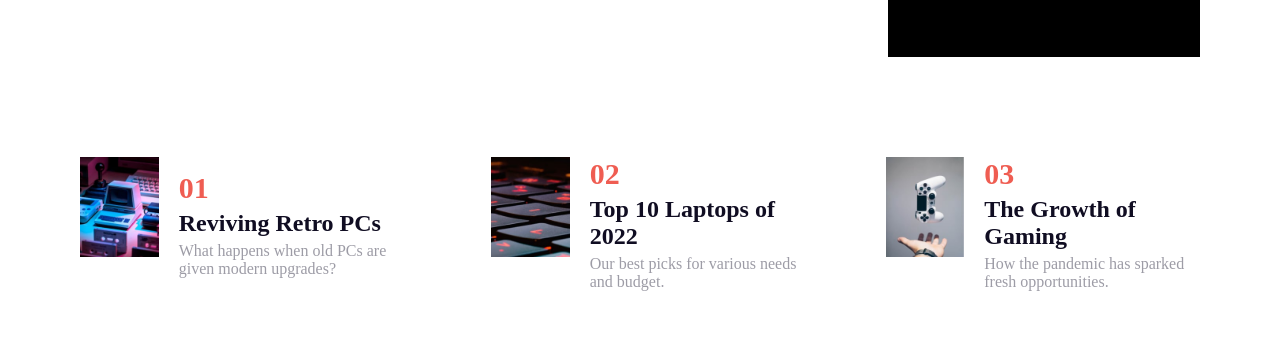
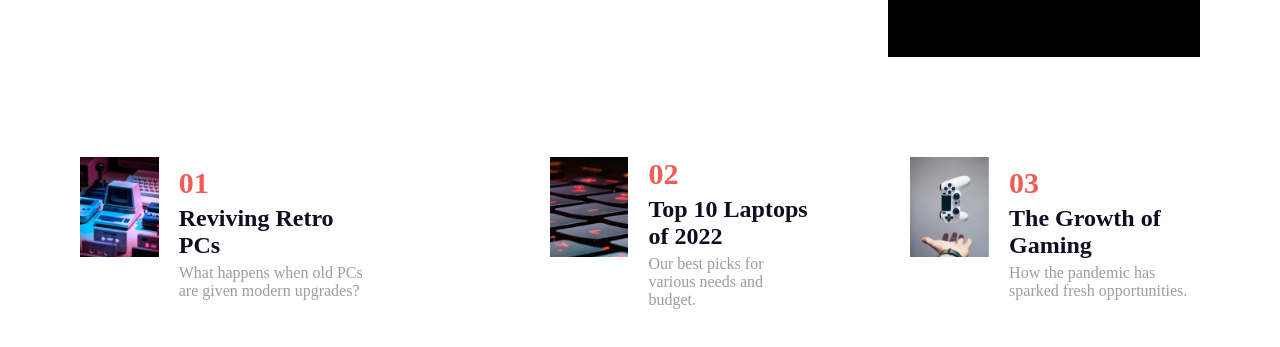
Before and after one commit to Isaac-blip98/homepage-challenge, a plain HTML site: page index.html in a window 1280 px wide. Shown: the part 811-1158 px from the top of the page. Drawn offline with Linux system fonts and the light colour scheme.

Commit message:
updated style.css

```diff
--- a/style.css
+++ b/style.css
@@ -131,7 +131,7 @@ body {
   display: flex;
   justify-content: space-between;
   margin-top: 100px;
-  gap: 80px;
+  gap: 100px;
 }
 .footer img {
   width: 100px;
@@ -158,11 +158,12 @@ body {
   gap: 20px;
 }
 .footer1{
-  width: 200%;
+  width: 100%;
 }
 .footer2{
-  width: 190%;
+  width: 90%;
+  padding-left: 80px;
 }
 .footer3{
-  width: 190%;
+  width: 100%;
 }
```
